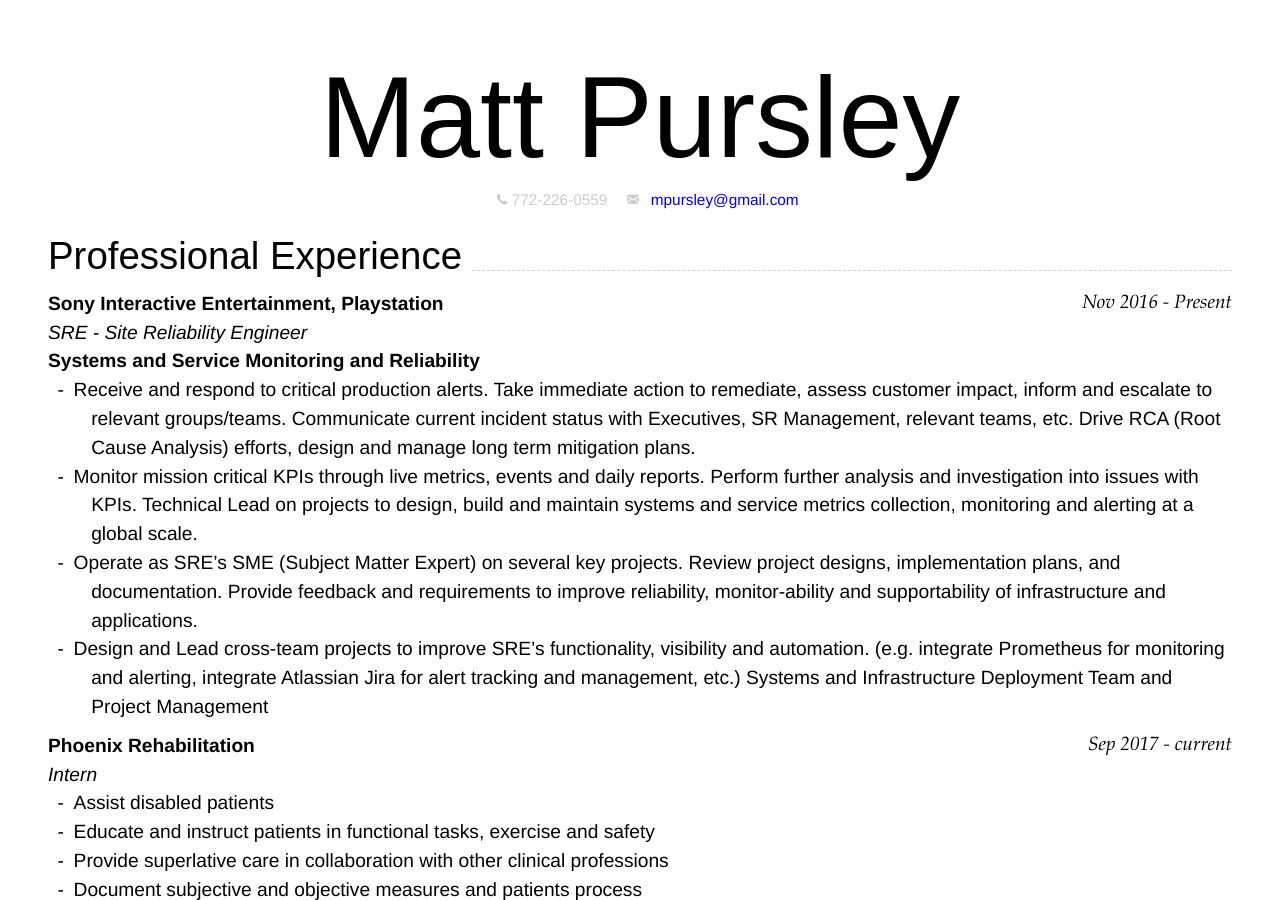
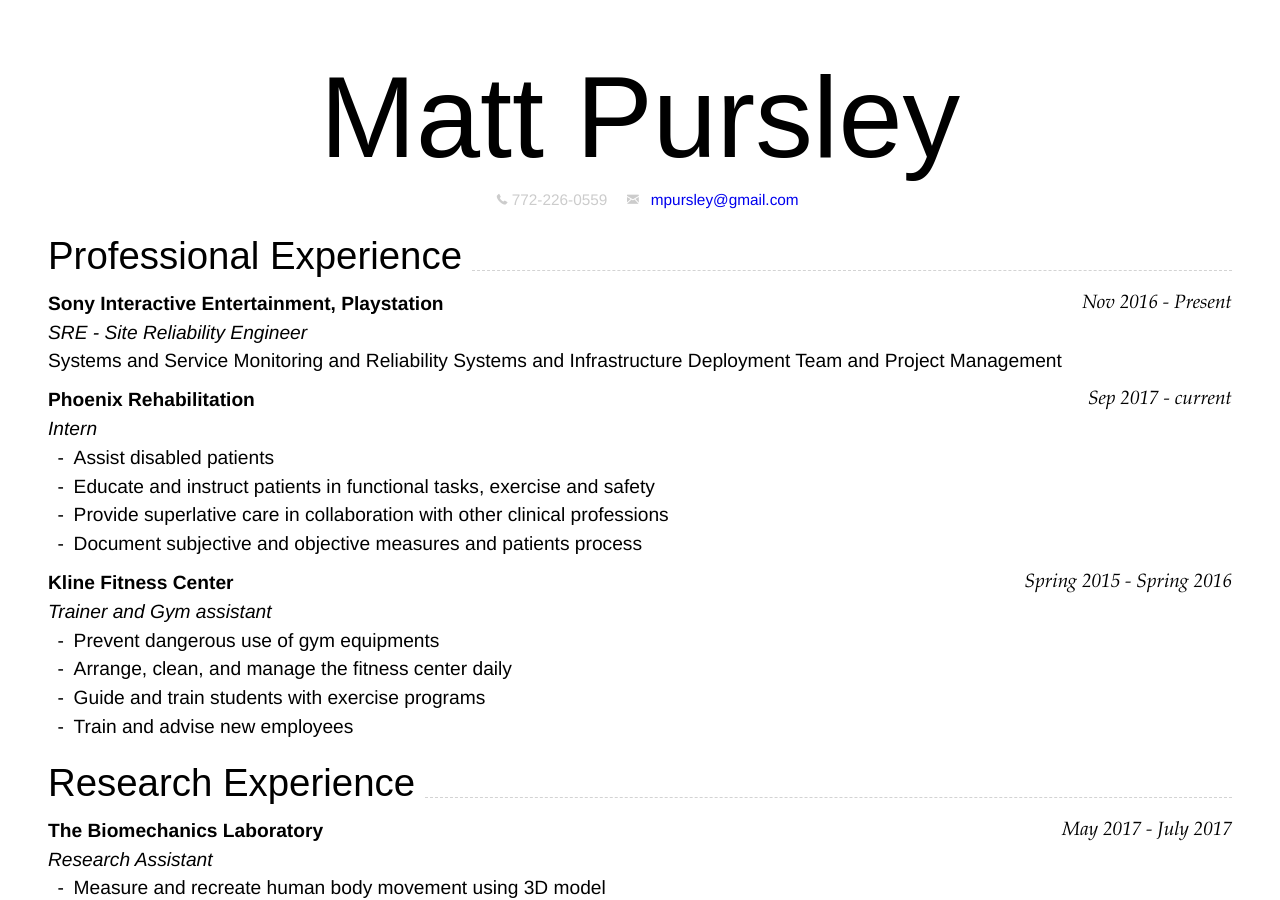
Before and after one commit to mpursley/mpursley.github.io, a Jekyll site: the page built from index_resume_short.md, in a window 1280 px wide and 900 px high. Built offline with Jekyll 4.4.1, drawn with Linux system fonts in a browser that asks for light colours.

Commit message:
Update index_resume_short.md

```diff
--- a/index_resume_short.md
+++ b/index_resume_short.md
@@ -16,12 +16,7 @@ title: Matt Pursley's CV
 ### __Sony Interactive Entertainment, Playstation__ `Nov 2016 - Present`
 _SRE - Site Reliability Engineer_
 
-__Systems and Service Monitoring and Reliability__
-- Receive and respond to critical production alerts.  Take immediate action to remediate, assess customer impact, inform and escalate to relevant groups/teams.  Communicate current incident status with Executives,  SR Management, relevant teams, etc. Drive RCA (Root Cause Analysis) efforts, design and manage long term mitigation plans.
-- Monitor mission critical KPIs through live metrics, events and daily reports.  Perform further analysis and investigation into issues with KPIs.
-Technical Lead on projects to design, build and maintain systems and service metrics collection, monitoring and alerting at a global scale.
-- Operate as SRE’s SME (Subject Matter Expert) on several key projects.  Review project designs, implementation plans, and documentation.  Provide feedback and requirements to improve reliability, monitor-ability and  supportability of infrastructure and applications.
-- Design and Lead cross-team projects to improve SRE’s functionality, visibility and automation. (e.g. integrate Prometheus for monitoring and alerting, integrate Atlassian Jira for alert tracking and management, etc.)
+Systems and Service Monitoring and Reliability
 Systems and Infrastructure Deployment
 Team and Project Management
 
```
